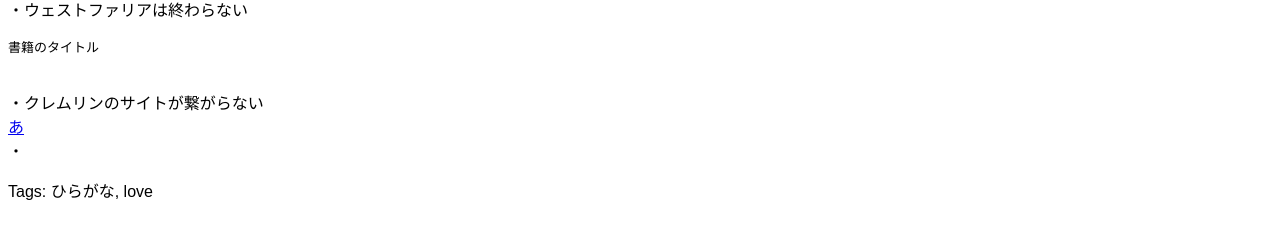
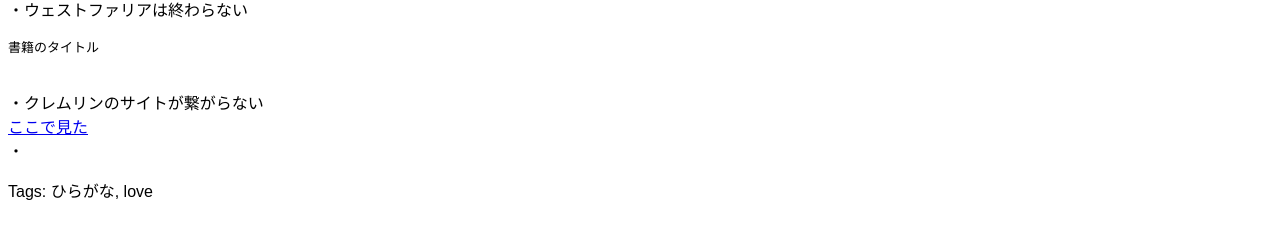
Before and after one commit to Asiraat/blog, a Jekyll site: the page built from _posts/2024-08-24-Kokone.md, in a window 1280 px wide. Shown: the part 240-479 px from the top of the page. Built offline with Jekyll 4.4.1, drawn with Linux system fonts in a browser that asks for light colours; some web fonts are replaced.

Commit message:
Update 2024-08-24-Kokone.md

```diff
--- a/_posts/2024-08-24-Kokone.md
+++ b/_posts/2024-08-24-Kokone.md
@@ -10,5 +10,6 @@ date: "2024-8-11"
 ・ウェストファリアは終わらない<br>
 <font size=2>書籍のタイトル</font><br>
 ・クレムリンのサイトが繋がらない<br>
-[あ](https://x.com/OKB1917/status/1710497396436652443?t=Dzly9y9yjNW8KmtneCkCPA&s=19)　<br>
+[ここで見た](https://x.com/OKB1917/status/1710497396436652443?t=Dzly9y9yjNW8KmtneCkCPA&s=19)
+<br>
 ・
```
